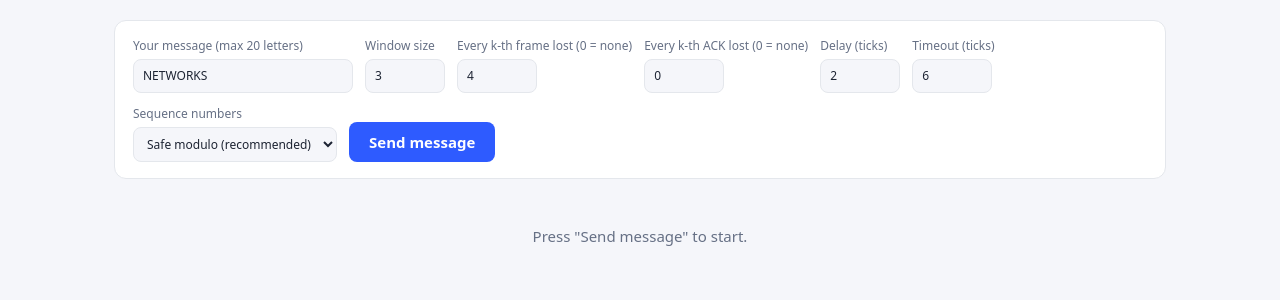
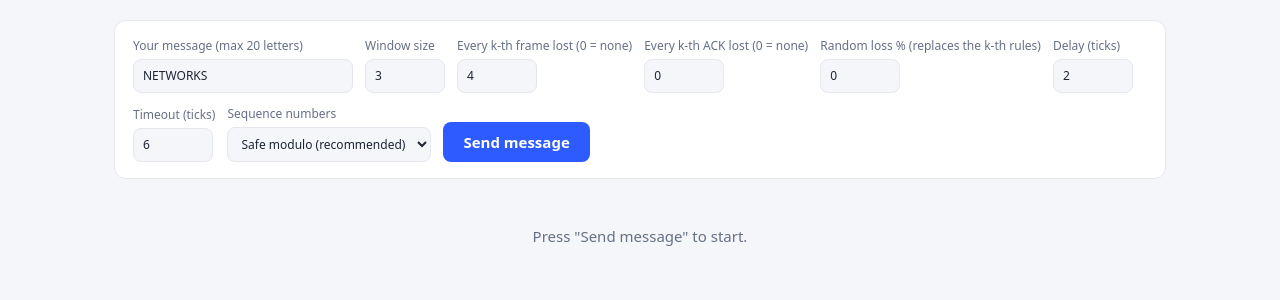
Before and after one commit to bansalavni24-create/Go-Back-N-and-Selective-Repeat-ARQ-Protocols, a Flask app: page / in a window 1280 px wide. Shown: the part 144-444 px from the top of the page. Run offline with Flask 3, Linux system fonts and the light colour scheme.

Commit message:
graphs modified

```diff
--- a/app.py
+++ b/app.py
@@ -64,18 +64,20 @@ def api_demo():
     delay = to_int(data.get("delay"), 2, 1, 10)
     timeout = to_int(data.get("timeout"), 6, 2, 40)
     scheme = data.get("scheme", "safe")
+    random_loss = to_int(data.get("random_loss"), 0, 0, 60) / 100
     results = []
     for name in PROTOCOLS:
         modulo = pick_modulo(name, scheme, window)
         r = run_protocol(name, message, window, modulo, delay=delay, timeout=timeout,
-                         every_kth=every_kth, ack_every_kth=ack_kth,
-                         max_ticks=300 + 30 * len(message))
+                         every_kth=0 if random_loss > 0 else every_kth,
+                         ack_every_kth=0 if random_loss > 0 else ack_kth,
+                         loss_prob=random_loss, max_ticks=300 + 30 * len(message))
         if isinstance(r["delivered"], str) and len(r["delivered"]) > 40:
             r["delivered"] = r["delivered"][:40] + "..."
         r["protocol"] = name
         r["modulo"] = modulo
         results.append(r)
-    return jsonify({"message": message, "window": window, "delay": delay, "timeout": timeout, "results": results})
+    return jsonify({"message": message, "window": window, "delay": delay, "timeout": timeout, "random_loss": int(round(random_loss * 100)), "every_kth": every_kth, "results": results})
 
 
 @app.route("/api/numbering", methods=["POST"])
@@ -128,36 +130,48 @@ def api_numbering():
     return jsonify(out)
 
 
-@app.route("/api/graphs")
+@app.route("/api/graphs", methods=["GET", "POST"])
 def api_graphs():
-    runs = 20
+    data = request.get_json(silent=True) or {}
+    window = to_int(data.get("window"), 8, 1, 64)
+    delay = to_int(data.get("delay"), 5, 1, 20)
+    timeout = to_int(data.get("timeout"), 12, 2, 60)
+    packets = to_int(data.get("packets"), 100, 20, 500)
+    runs = to_int(data.get("runs"), 20, 5, 100)
+    window_loss = to_int(data.get("window_loss"), 10, 0, 50) / 100
 
-    def avg(protocol, total, window, loss):
-        vals = []
+    def avg(protocol, w, loss):
+        """Average throughput and average frames sent per packet over many runs."""
+        thr, over = [], []
         for _ in range(runs):
-            t, _sent = protocol(total, window, loss)
-            vals.append(total / t)
-        return sum(vals) / len(vals)
+            t, sent = protocol(packets, w, loss, delay, timeout)
+            thr.append(packets / t)
+            over.append(sent / packets)
+        return sum(thr) / runs, sum(over) / runs
 
     losses = [0.0, 0.05, 0.10, 0.15, 0.20, 0.25, 0.30]
-    windows = [1, 2, 4, 8, 16, 32]
-    delay, timeout = 5, 12
+    windows = sorted(set([1, 2, 4, 8, 16, 32] + [window]))
 
     def th_sw(p):
         q = (1 - p) ** 2
         return 1 / (2 * delay + (1 - q) / q * timeout)
 
+    sw = [avg(go_back_n, 1, l) for l in losses]
+    gbn = [avg(go_back_n, window, l) for l in losses]
+    sr = [avg(selective_repeat, window, l) for l in losses]
+    wg = [avg(go_back_n, w, window_loss) for w in windows]
+    ws = [avg(selective_repeat, w, window_loss) for w in windows]
     return jsonify({
-        "losses": [l * 100 for l in losses],
-        "loss_gbn": [avg(go_back_n, 100, 8, l) for l in losses],
-        "loss_sr": [avg(selective_repeat, 100, 8, l) for l in losses],
+        "params": {"window": window, "delay": delay, "timeout": timeout, "packets": packets,
+                   "runs": runs, "window_loss": int(round(window_loss * 100)), "bdp": 2 * delay + 1},
+        "warning": "" if timeout > 2 * delay else "Timeout is not larger than 2 x delay, so frames are resent too early and every protocol slows down.",
+        "losses": [int(round(l * 100)) for l in losses],
+        "loss_sw": [x[0] for x in sw], "loss_gbn": [x[0] for x in gbn], "loss_sr": [x[0] for x in sr],
+        "over_sw": [x[1] for x in sw], "over_gbn": [x[1] for x in gbn], "over_sr": [x[1] for x in sr],
+        "over_th": [1 / (1 - l) ** 2 for l in losses],
         "windows": windows,
-        "win_gbn": [avg(go_back_n, 100, w, 0.10) for w in windows],
-        "win_sr": [avg(selective_repeat, 100, w, 0.10) for w in windows],
-        "theory_losses": [l * 100 for l in losses],
-        "sim_sw": [avg(go_back_n, 300, 1, l) for l in losses],
+        "win_gbn": [x[0] for x in wg], "win_sr": [x[0] for x in ws],
         "th_sw": [th_sw(l) for l in losses],
-        "sim_sr": [avg(selective_repeat, 300, 32, l) for l in losses],
         "th_sr": [(1 - l) ** 2 for l in losses],
     })
 
--- a/templates/index.html
+++ b/templates/index.html
@@ -82,6 +82,7 @@
       <label>Window size<input id="window" type="number" value="3" min="1" max="8"></label>
       <label>Every k-th frame lost (0 = none)<input id="kth" type="number" value="4" min="0" max="20"></label>
       <label>Every k-th ACK lost (0 = none)<input id="ackkth" type="number" value="0" min="0" max="20"></label>
+      <label>Random loss % (replaces the k-th rules)<input id="rloss" type="number" value="0" min="0" max="60"></label>
       <label>Delay (ticks)<input id="delay" type="number" value="2" min="1" max="10"></label>
       <label>Timeout (ticks)<input id="timeout" type="number" value="6" min="2" max="40"></label>
       <label>Sequence numbers
@@ -126,8 +127,19 @@
 </section>
 
 <section id="graphs" class="hidden">
-  <div class="card"><button class="go" id="rungraphs">Draw graphs</button>
-    <span class="note">Takes a few seconds: it runs hundreds of simulations.</span></div>
+  <div class="card">
+    <div class="row">
+      <label>Window size<input id="gwin" type="number" value="8" min="1" max="64"></label>
+      <label>Delay (ticks)<input id="gdelay" type="number" value="5" min="1" max="20"></label>
+      <label>Timeout (ticks)<input id="gtimeout" type="number" value="12" min="2" max="60"></label>
+      <label>Packets sent<input id="gpackets" type="number" value="100" min="20" max="500"></label>
+      <label>Runs per point<input id="gruns" type="number" value="20" min="5" max="100"></label>
+      <label>Loss for window graph (%)<input id="gwloss" type="number" value="10" min="0" max="50"></label>
+      <button class="go" id="gcopy" style="background:var(--muted)">Copy from Live Demo</button>
+      <button class="go" id="rungraphs">Draw graphs</button>
+    </div>
+    <p class="note">Graphs use random loss (0% to 30%, frames and ACKs) averaged over many runs. Window, delay and timeout can be copied from the Live Demo form. Takes a few seconds.</p>
+  </div>
   <div id="graphOut" class="msg">Press "Draw graphs" to start.</div>
 </section>
 
@@ -143,6 +155,7 @@ document.querySelectorAll("nav button").forEach(b => b.onclick = () => {
   document.querySelectorAll("nav button").forEach(x => x.classList.toggle("on", x === b));
   ["demo","anim","num","graphs"].forEach(t => $(t).classList.toggle("hidden", t !== b.dataset.tab));
   if (b.dataset.tab === "anim") initAnim();
+  if (b.dataset.tab === "graphs" && !window.gTouched){ copyDemo(); }
 });
 
 async function post(url, body){
@@ -154,7 +167,7 @@ async function post(url, body){
 $("rundemo").onclick = async () => {
   const btn = $("rundemo"); btn.disabled = true;
   const data = await post("/api/demo", {message:$("msg").value, window:$("window").value, every_kth:$("kth").value,
-    ack_every_kth:$("ackkth").value, delay:$("delay").value, timeout:$("timeout").value, scheme:$("scheme").value});
+    ack_every_kth:$("ackkth").value, random_loss:$("rloss").value, delay:$("delay").value, timeout:$("timeout").value, scheme:$("scheme").value});
   btn.disabled = false;
   lastDemo = data; anim.ev = null;
   const maxTime = Math.max(...data.results.map(r => r.time));
@@ -191,7 +204,7 @@ const anim = {T:0, playing:false, speed:1, proto:1, ev:null, raf:0, last:0};
 
 async function getDemo(){
   const data = await post("/api/demo", {message:$("msg").value, window:$("window").value, every_kth:$("kth").value,
-    ack_every_kth:$("ackkth").value, delay:$("delay").value, timeout:$("timeout").value, scheme:$("scheme").value});
+    ack_every_kth:$("ackkth").value, random_loss:$("rloss").value, delay:$("delay").value, timeout:$("timeout").value, scheme:$("scheme").value});
   lastDemo = data; anim.ev = null; return data;
 }
 function parseLog(r, proto, window){
@@ -368,41 +381,52 @@ $("runnum").onclick = async () => {
 };
 
 /* ---------- Graphs ---------- */
-function line(title, xTitle, labels, sets){
+function line(title, xTitle, labels, sets, opts = {}){
   const W=520,H=320,L=56,R=14,T=36,B=48;
   const max=Math.max(...sets.flatMap(s=>s.data))*1.08||1;
-  const X=i=>L+i*(W-L-R)/(labels.length-1), Y=v=>T+(1-v/max)*(H-T-B);
+  const xp = opts.xpos || labels.map((_, i) => i), xa = Math.min(...xp), xb = Math.max(...xp); const X=i=>L+(xp[i]-xa)/(xb-xa)*(W-L-R), Y=v=>T+(1-v/max)*(H-T-B);
   let o=`<svg viewBox="0 0 ${W} ${H}" width="100%" role="img" aria-label="${title}">
    <text x="${W/2}" y="20" text-anchor="middle" font-size="14" font-weight="600" fill="${css("var(--text)")}">${title}</text>`;
   for(let k=0;k<=4;k++){const v=max*k/4,y=Y(v);
     o+=`<line x1="${L}" x2="${W-R}" y1="${y}" y2="${y}" stroke="${css("var(--line)")}"/><text x="${L-6}" y="${y+4}" text-anchor="end" font-size="11" fill="${css("var(--muted)")}">${v.toFixed(2)}</text>`;}
   labels.forEach((l,i)=>o+=`<text x="${X(i)}" y="${H-B+16}" text-anchor="middle" font-size="11" fill="${css("var(--muted)")}">${l}</text>`);
   o+=`<text x="${(L+W-R)/2}" y="${H-B+34}" text-anchor="middle" font-size="12" fill="${css("var(--muted)")}">${xTitle}</text>
-   <text transform="translate(14 ${(T+H-B)/2}) rotate(-90)" text-anchor="middle" font-size="12" fill="${css("var(--muted)")}">Throughput (packets per tick)</text>`;
+   <text transform="translate(14 ${(T+H-B)/2}) rotate(-90)" text-anchor="middle" font-size="12" fill="${css("var(--muted)")}">${opts.ytitle || "Throughput (packets per tick)"}</text>`;
+  if (opts.vline){ const vx = L + (opts.vline.x - xa) / (xb - xa) * (W - L - R); o += `<line x1="${vx}" x2="${vx}" y1="${T}" y2="${H-B}" stroke="${css("var(--muted)")}" stroke-dasharray="4 4"/><text x="${vx + 4}" y="${T + 12}" font-size="10.5" fill="${css("var(--muted)")}">${opts.vline.label}</text>`; }
   sets.forEach(s=>{const c=css(s.color);
     o+=`<polyline fill="none" stroke="${c}" stroke-width="2.5" ${s.dash?'stroke-dasharray="6 4"':''} points="${s.data.map((v,i)=>X(i)+","+Y(v)).join(" ")}"/>`;
     if(!s.dash) s.data.forEach((v,i)=>o+=`<circle cx="${X(i)}" cy="${Y(v)}" r="4" fill="${c}"><title>${s.label}: ${v.toFixed(3)}</title></circle>`);});
   o+=`</svg><div class="legend">`+sets.map(s=>`<span><i style="background:${css(s.color)};${s.dash?"opacity:.55":""}"></i>${s.label}</span>`).join("")+`</div>`;
   return o;
 }
+const copyDemo = () => { $("gwin").value = $("window").value; $("gdelay").value = $("delay").value; $("gtimeout").value = $("timeout").value;
+  const rl = +$("rloss").value, k = +$("kth").value; $("gwloss").value = rl > 0 ? rl : (k > 0 ? Math.round(100 / k) : 10); };
+$("gcopy").onclick = () => { window.gTouched = false; copyDemo(); };
+["gwin","gdelay","gtimeout","gpackets","gruns","gwloss"].forEach(id => $(id).oninput = () => { window.gTouched = true; });
 $("rungraphs").onclick = async () => {
   const btn = $("rungraphs"); btn.disabled = true; btn.textContent = "Running...";
-  const g = await (await fetch("/api/graphs")).json();
+  const g = await post("/api/graphs", {window:$("gwin").value, delay:$("gdelay").value, timeout:$("gtimeout").value,
+    packets:$("gpackets").value, runs:$("gruns").value, window_loss:$("gwloss").value});
   btn.disabled = false; btn.textContent = "Draw graphs again";
-    $("graphOut").className = "";
-  $("graphOut").innerHTML = `<div class="charts">
-    <div class="card" id="c1"></div><div class="card" id="c2"></div><div class="card wide" id="c3"></div></div>
-    <div class="card"><h2>What the graphs say</h2><p class="note">Selective Repeat is always best, and Go-Back-N falls faster as loss grows.
-    A bigger window helps up to a point. The simulation matches the theory lines.</p></div>`;
-  $("c1").innerHTML = (line( "Throughput vs loss rate (window = 8)", "Packet loss rate (%)", g.losses,
-    [{label:"Go-Back-N", data:g.loss_gbn, color:"var(--gbn)"}, {label:"Selective Repeat", data:g.loss_sr, color:"var(--sr)"}]));
-  $("c2").innerHTML = (line( "Throughput vs window size (10% loss)", "Window size", g.windows,
-    [{label:"Go-Back-N", data:g.win_gbn, color:"var(--gbn)"}, {label:"Selective Repeat", data:g.win_sr, color:"var(--sr)"}]));
-  $("c3").innerHTML = (line( "Simulation vs theory", "Packet loss rate (%)", g.theory_losses,
-    [{label:"Stop-and-Wait (simulation)", data:g.sim_sw, color:"var(--sw)"},
+  const p = g.params;
+  $("graphOut").className = "";
+  $("graphOut").innerHTML = (g.warning ? `<div class="card"><b style="color:var(--warn)">Note:</b> ${g.warning}</div>` : "") + `<div class="charts">
+    <div class="card" id="c1"></div><div class="card" id="c2"></div><div class="card" id="c3"></div><div class="card" id="c4"></div></div>
+    <div class="card"><h2>What the graphs say</h2><p class="note">Settings used: window ${p.window}, delay ${p.delay}, timeout ${p.timeout}, ${p.packets} packets, ${p.runs} runs per point.
+    With a small window Go-Back-N and Selective Repeat are close; with a bigger window Selective Repeat pulls ahead and Go-Back-N flattens. Stop-and-Wait is the slowest. On the window graph, left of the dashed line the window is too small to keep the channel busy even with no loss; beyond it, Selective Repeat still gains because a lost frame no longer blocks the others, while Go-Back-N flattens. Go-Back-N also sends far more frames per delivered packet, which is the price of its simplicity. Change a setting and draw again to see how each protocol reacts.</p></div>`;
+  $("c1").innerHTML = line(`Throughput vs loss rate (window = ${p.window})`, "Packet loss rate (%)", g.losses.map(x => x + "%"),
+    [{label:"Stop-and-Wait", data:g.loss_sw, color:"var(--sw)"}, {label:"Go-Back-N", data:g.loss_gbn, color:"var(--gbn)"}, {label:"Selective Repeat", data:g.loss_sr, color:"var(--sr)"}]);
+  $("c2").innerHTML = line(`Throughput vs window size (${p.window_loss}% loss)`, "Window size (log scale)", g.windows,
+    [{label:"Go-Back-N", data:g.win_gbn, color:"var(--gbn)"}, {label:"Selective Repeat", data:g.win_sr, color:"var(--sr)"}],
+    {xpos:g.windows.map(w => Math.log2(w)), vline:{x:Math.log2(p.bdp), label:`pipe full: 2 x delay + 1 = ${p.bdp}`}});
+  $("c3").innerHTML = line(`Frames sent per packet delivered (window ${p.window})`, "Packet loss rate (%)", g.losses.map(x => x + "%"),
+    [{label:"Stop-and-Wait", data:g.over_sw, color:"var(--sw)"}, {label:"Go-Back-N", data:g.over_gbn, color:"var(--gbn)"}, {label:"Selective Repeat", data:g.over_sr, color:"var(--sr)"},
+     {label:"Theory 1/(1-p)^2", data:g.over_th, color:"var(--muted)", dash:[6,4]}], {ytitle:"Frames sent per packet"});
+  $("c4").innerHTML = line("Simulation vs theory (throughput)", "Packet loss rate (%)", g.losses.map(x => x + "%"),
+    [{label:"Stop-and-Wait (simulation)", data:g.loss_sw, color:"var(--sw)"},
      {label:"Stop-and-Wait (theory)", data:g.th_sw, color:"var(--sw)", dash:[6,4]},
-     {label:"Selective Repeat (simulation)", data:g.sim_sr, color:"var(--sr)"},
-     {label:"Selective Repeat (theory)", data:g.th_sr, color:"var(--sr)", dash:[6,4]}]));
+     {label:`Selective Repeat window ${p.window} (simulation)`, data:g.loss_sr, color:"var(--sr)"},
+     {label:"Selective Repeat (ideal theory)", data:g.th_sr, color:"var(--sr)", dash:[6,4]}]);
 };
 </script>
 </body>
```
Also changed, not shown: README.md (added), 1 other file.
